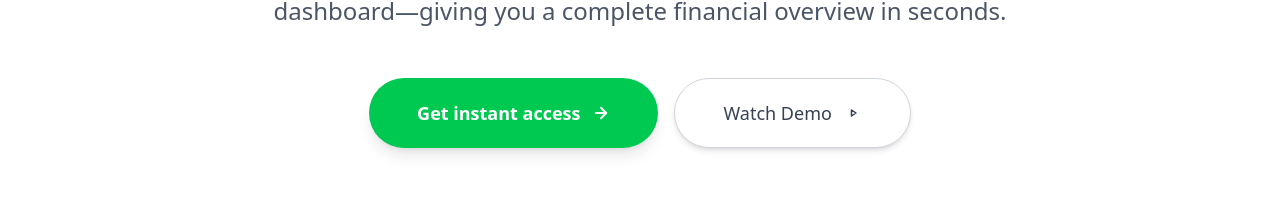
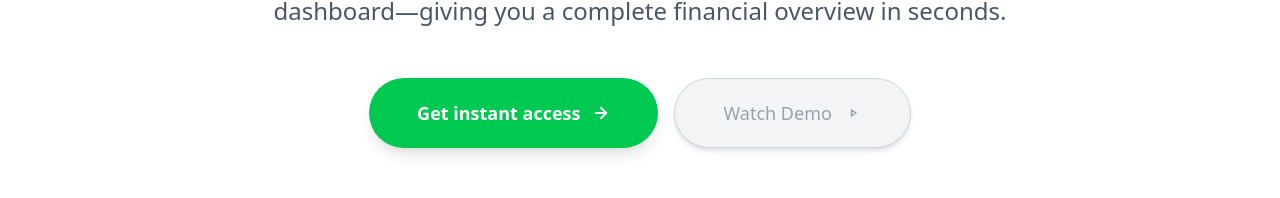
Before and after one commit to mttspss/easybudget, a Next.js app: page / in a window 1280 px wide. Shown: the part 437-635 px from the top of the page. Built offline with nearby package versions, Linux system fonts and the light colour scheme; no server answers.

Commit message:
feat(ui): temporarily disable watch demo button

```diff
--- a/src/app/page.tsx
+++ b/src/app/page.tsx
@@ -383,7 +383,8 @@ export default function LandingPage() {
               </button>
               <button
                 onClick={() => window.open('https://www.youtube.com/watch?v=dQw4w9WgXcQ')}
-                className="bg-white text-gray-700 text-lg font-medium px-12 py-5 rounded-full shadow-md hover:shadow-lg transition-all duration-300 inline-flex items-center justify-center gap-3 border border-gray-300 hover:border-gray-400"
+                className="bg-white text-gray-700 text-lg font-medium px-12 py-5 rounded-full shadow-md transition-all duration-300 inline-flex items-center justify-center gap-3 border border-gray-300 disabled:bg-gray-100 disabled:text-gray-400 disabled:cursor-not-allowed"
+                disabled
               >
                 Watch Demo
                 <svg xmlns="http://www.w3.org/2000/svg" width="18" height="18" viewBox="0 0 24 24" fill="none" stroke="currentColor" strokeWidth="2" strokeLinecap="round" strokeLinejoin="round">
```
